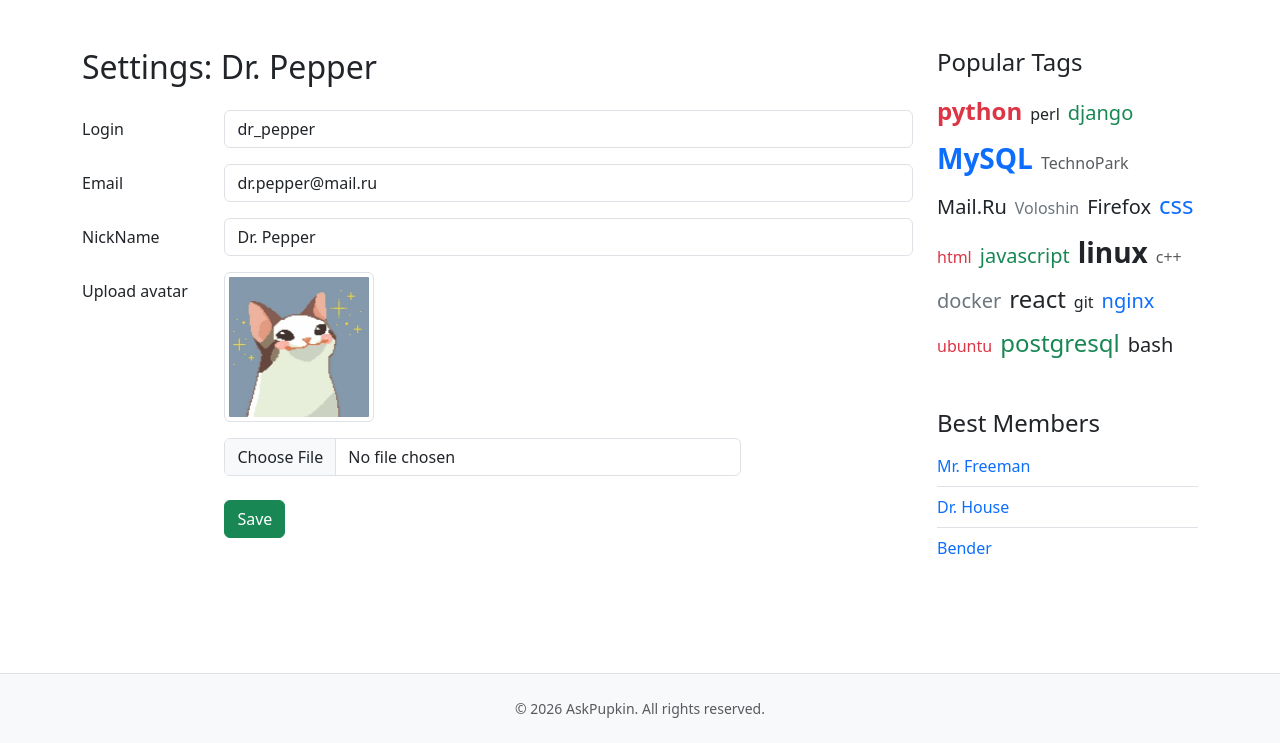
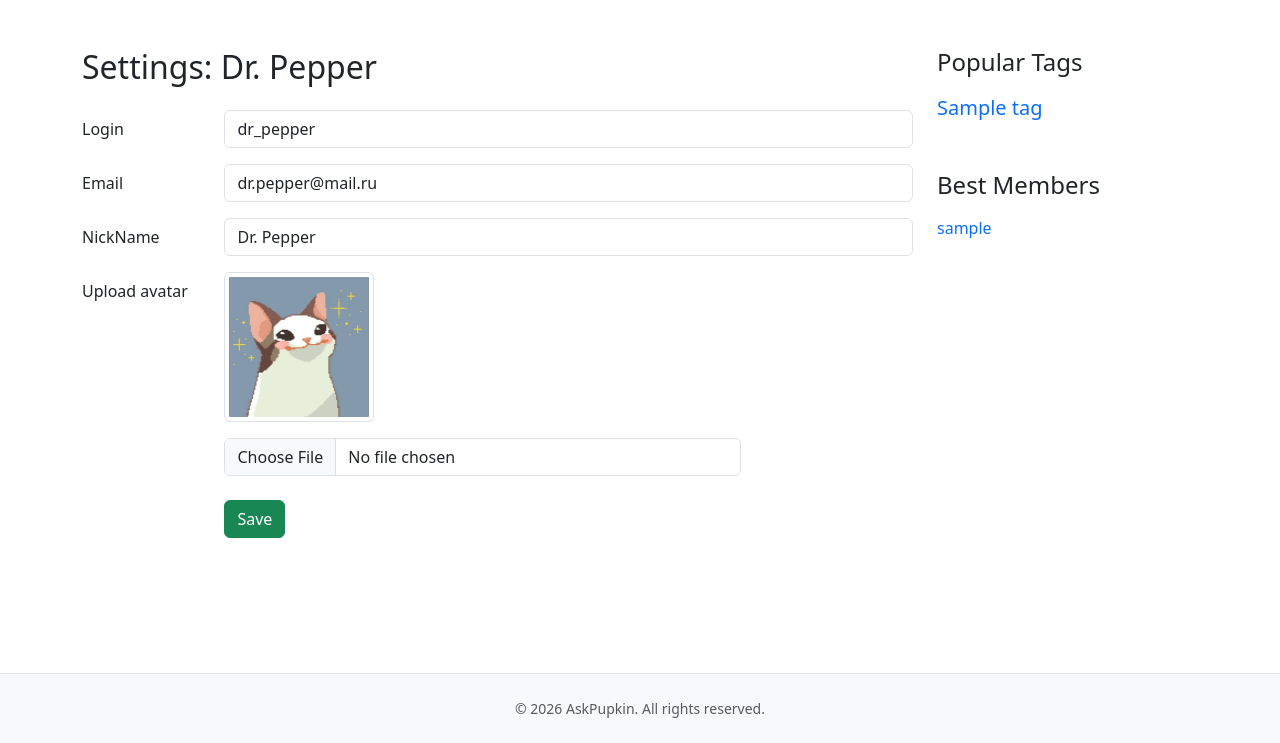
Before and after one commit to GrayMouse9/2026-VK-EDU-Web-13-Shpakova-D, a Django app: page /profile/ in a window 1280 px wide. Shown: the part 57-800 px from the top of the page. Run offline with Django 5.2, Linux system fonts and the light colour scheme; tables that the repository leaves empty hold one stand-in row (values such as "Sample post"); some libraries are stand-ins or nearby versions.

Commit message:
hw-3: динамический сайдбар через context processor (популярные теги, активные пользователи)

```diff
--- a/application/settings.py
+++ b/application/settings.py
@@ -77,6 +77,7 @@ TEMPLATES = [
                 'django.template.context_processors.request',
                 'django.contrib.auth.context_processors.auth',
                 'django.contrib.messages.context_processors.messages',
+                'core.context_processors.sidebar_data',
             ],
         },
     },
--- /dev/null
+++ b/core/context_processors.py
@@ -0,0 +1,26 @@
+from django.contrib.auth.models import User
+from django.db.models import Count
+from questions.models import Tag
+
+
+def sidebar_data(request):
+    """Подгружает данные для общего сайдбара: популярные теги и активные пользователи."""
+
+    popular_tags = (
+        Tag.objects
+        .annotate(questions_count=Count('questions', distinct=True))
+        .order_by('-questions_count')[:20]
+    )
+
+    best_users = (
+        User.objects
+        .annotate(
+            activity=Count('questions', distinct=True) + Count('answers', distinct=True)
+        )
+        .order_by('-activity')[:10]
+    )
+
+    return {
+        'popular_tags': popular_tags,
+        'best_users': best_users,
+    }
--- a/templates/base.html
+++ b/templates/base.html
@@ -71,47 +71,25 @@
 
                 <div class="mb-5">
                     <h4 class="mb-3">Popular Tags</h4>
-                    <div class="d-flex flex-wrap align-items-baseline gap-2">
-                        <a href="{% url 'tag' 'python' %}"
-                            class="text-decoration-none fs-4 text-danger fw-bold">python</a>
-                        <a href="{% url 'tag' 'perl' %}" class="text-decoration-none fs-6 text-dark">perl</a>
-                        <a href="{% url 'tag' 'django' %}" class="text-decoration-none fs-5 text-success">django</a>
-                        <a href="{% url 'tag' 'MySQL' %}"
-                            class="text-decoration-none fs-3 text-primary fw-bold">MySQL</a>
-                        <a href="{% url 'tag' 'TechnoPark' %}"
-                            class="text-decoration-none fs-6 text-muted">TechnoPark</a>
-                        <a href="{% url 'tag' 'Ru' %}"
-                            class="text-decoration-none fs-5 text-warning text-dark">Mail.Ru</a>
-                        <a href="{% url 'tag' 'Voloshin' %}"
-                            class="text-decoration-none fs-6 text-secondary">Voloshin</a>
-                        <a href="{% url 'tag' 'Firefox' %}"
-                            class="text-decoration-none fs-5 text-info text-dark">Firefox</a>
-                        <a href="{% url 'tag' 'css' %}" class="text-decoration-none fs-4 text-primary">css</a>
-                        <a href="{% url 'tag' 'html' %}" class="text-decoration-none fs-6 text-danger">html</a>
-                        <a href="{% url 'tag' 'javascript' %}"
-                            class="text-decoration-none fs-5 text-success">javascript</a>
-                        <a href="{% url 'tag' 'linux' %}" class="text-decoration-none fs-3 text-dark fw-bold">linux</a>
-                        <a href="{% url 'tag' 'c' %}" class="text-decoration-none fs-6 text-muted">c++</a>
-                        <a href="{% url 'tag' 'docker' %}" class="text-decoration-none fs-5 text-secondary">docker</a>
-                        <a href="{% url 'tag' 'react' %}"
-                            class="text-decoration-none fs-4 text-warning text-dark">react</a>
-                        <a href="{% url 'tag' 'git' %}" class="text-decoration-none fs-6 text-info text-dark">git</a>
-                        <a href="{% url 'tag' 'nginx' %}" class="text-decoration-none fs-5 text-primary">nginx</a>
-                        <a href="{% url 'tag' 'ubuntu' %}" class="text-decoration-none fs-6 text-danger">ubuntu</a>
-                        <a href="{% url 'tag' 'postgresql' %}"
-                            class="text-decoration-none fs-4 text-success">postgresql</a>
-                        <a href="{% url 'tag' 'bash' %}" class="text-decoration-none fs-5 text-dark">bash</a>
+                    <div class="d-flex flex-wrap align-items-baseline gap-2 mb-5">
+                        {% for tag in popular_tags %}
+                        <a href="{% url 'tag' tag.name %}" class="text-decoration-none fs-5 text-primary">{{ tag.name }}</a>
+                        {% empty %}
+                        <span class="text-muted">Пока нет тегов</span>
+                        {% endfor %}
                     </div>
-                </div>
+
                     <h4>Best Members</h4>
                     <ul class="list-group list-group-flush">
-                    <li class="list-group-item bg-transparent px-0"><a href="#" class="text-decoration-none">Mr.
-                            Freeman</a></li>
-                    <li class="list-group-item bg-transparent px-0"><a href="#" class="text-decoration-none">Dr.
-                            House</a></li>
-                    <li class="list-group-item bg-transparent px-0"><a href="#" class="text-decoration-none">Bender</a>
+                        {% for user in best_users %}
+                        <li class="list-group-item bg-transparent px-0">
+                            <a href="#" class="text-decoration-none">{{ user.username }}</a>
                         </li>
+                        {% empty %}
+                        <li class="list-group-item bg-transparent px-0 text-muted">Пока нет активных участников</li>
+                        {% endfor %}
                     </ul>
+
                 </div>
 
             </aside>
```
Lines whose indentation alone changed are shown as unchanged.
